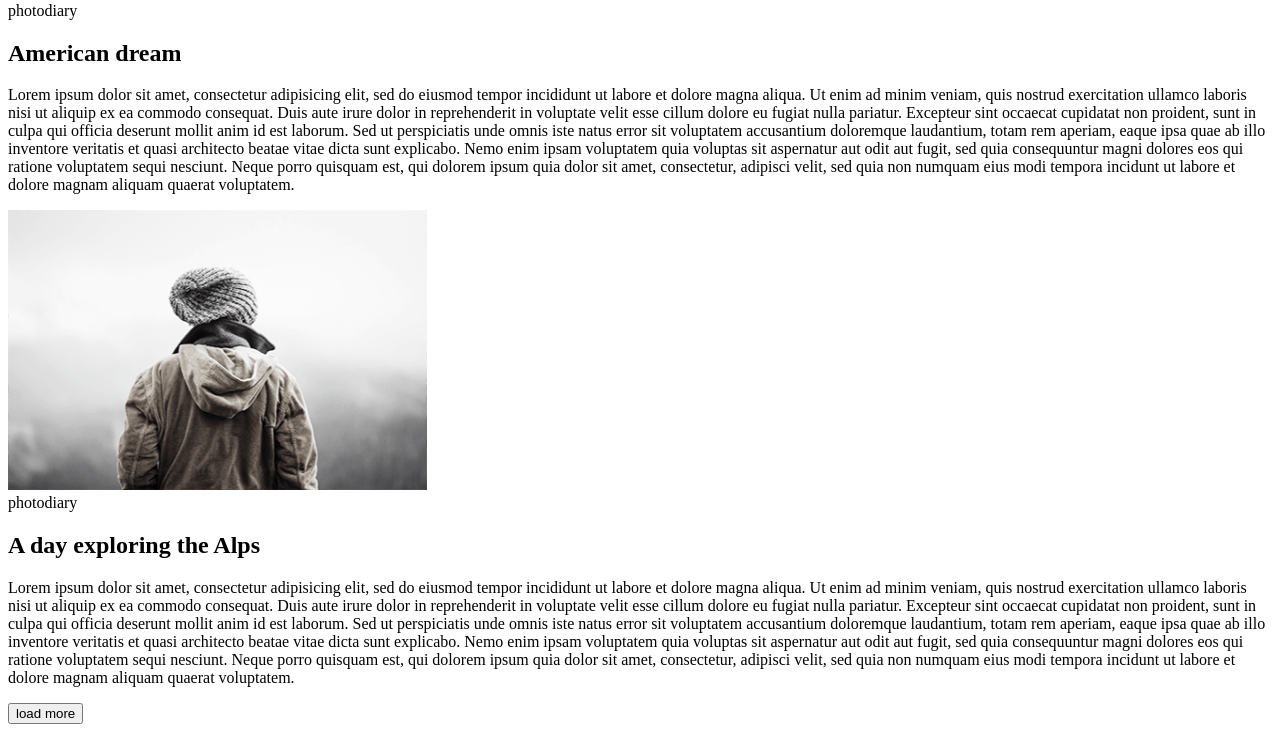
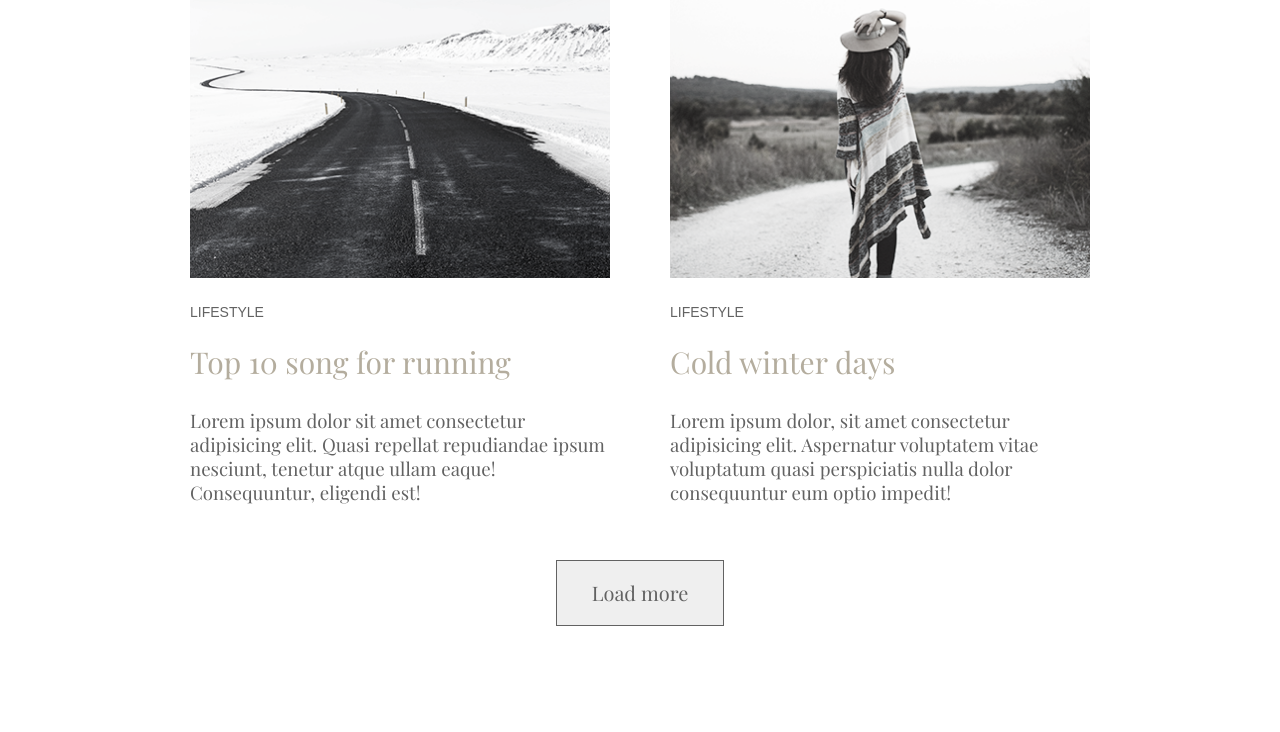
Before and after one commit to SolodkayaT/module1, a plain HTML site: page index.html in a window 1280 px wide. Shown: the part 1411-2143 px from the top of the page. After the commit the page ends 2112 px from the top, so only its background shows below. Drawn offline with nearby package versions, Linux system fonts and the light colour scheme.

Commit message:
module 3

```diff
--- /dev/null
+++ b/css/reset.css
@@ -0,0 +1,48 @@
+/* http://meyerweb.com/eric/tools/css/reset/
+   v2.0 | 20110126
+   License: none (public domain)
+*/
+
+html, body, div, span, applet, object, iframe,
+h1, h2, h3, h4, h5, h6, p, blockquote, pre,
+a, abbr, acronym, address, big, cite, code,
+del, dfn, em, img, ins, kbd, q, s, samp,
+small, strike, strong, sub, sup, tt, var,
+b, u, i, center,
+dl, dt, dd, ol, ul, li,
+fieldset, form, label, legend,
+table, caption, tbody, tfoot, thead, tr, th, td,
+article, aside, canvas, details, embed,
+figure, figcaption, footer, header, hgroup,
+menu, nav, output, ruby, section, summary,
+time, mark, audio, video {
+	margin: 0;
+	padding: 0;
+	border: 0;
+	font-size: 100%;
+	font: inherit;
+	vertical-align: baseline;
+}
+/* HTML5 display-role reset for older browsers */
+article, aside, details, figcaption, figure,
+footer, header, hgroup, menu, nav, section {
+	display: block;
+}
+body {
+	line-height: 1;
+}
+ol, ul {
+	list-style: none;
+}
+blockquote, q {
+	quotes: none;
+}
+blockquote:before, blockquote:after,
+q:before, q:after {
+	content: '';
+	content: none;
+}
+table {
+	border-collapse: collapse;
+	border-spacing: 0;
+}
--- /dev/null
+++ b/css/style.css
@@ -0,0 +1,93 @@
+@import url(./reset.css);
+
+body,
+p,
+button,
+h2,
+a {
+  font-family: "Playfair Display", serif;
+  font-size: 14pt;
+  color: #626262;
+  font-weight: 400;
+  line-height: 24px;
+}
+.wrapper {
+  width: 900px;
+  margin: 0 auto;
+}
+/* NAVIGATION */
+
+.navigation ul {
+  text-align: center;
+}
+
+.navigation li {
+  display: inline-block;
+  text-transform: uppercase;
+  margin-top: 75px;
+  margin-right: 100px;
+  margin-bottom: 100px;
+}
+.navigation li:last-child {
+  margin-right: 0;
+}
+
+.navigation a:hover {
+  color: #03a9f4;
+}
+
+/*ARTICLES*/
+
+.articles {
+  font-size: 0;
+}
+
+.post {
+  display: inline-block;
+  width: 420px;
+  font-size: 14px;
+  margin-right: 60px;
+  margin-bottom: 98px;
+}
+
+.post:nth-child(even) {
+  margin-right: 0;
+}
+
+.post img {
+  display: block;
+  width: 100%;
+}
+
+.category {
+  margin-top: 47px;
+  margin-bottom: 30px;
+}
+
+.post .category {
+  font: 300 14px "Ubuntu", sans-serif;
+  color: 626262;
+  text-transform: uppercase;
+  color: #626262;
+  margin-top: 26px;
+  margin-bottom: 30px;
+}
+
+.post h2 {
+  font-size: 30px;
+  margin-bottom: 35px;
+  color: #b4ad9e;
+}
+
+.btn-view-more {
+  display: block;
+  margin: 0 auto;
+  font-size: 20px;
+  border: 1px solid;
+  padding: 20px 35px;
+  margin-bottom: 75px;
+}
+
+.post:nth-last-child(-n + 2) {
+  margin-bottom: 55px;
+}
--- a/index.html
+++ b/index.html
@@ -5,10 +5,13 @@
     <meta name="viewport" content="width=device-width, initial-scale=1.0">
     <meta http-equiv="X-UA-Compatible" content="ie=edge">
     <title>Document</title>
+    <link href="https://fonts.googleapis.com/css?family=Playfair+Display&display=swap" rel="stylesheet">
+    <link rel="stylesheet" href="./css/style.css">
 </head>
 <body>
+    <div class="wrapper">
   <header>
-    <nav>
+      <nav class="navigation">
        <ul>
          <li><a href="#">lifestyle</a></li>
          <li><a href="#">photodiary</a></li>
@@ -17,34 +20,49 @@
        </ul>
      </nav>
   </header>
-  <div>
-    <article>
-      <img src="images/girl.png" alt="girl in the party" width="474" height="316">
-      <div>Lifestyle</div>
+  <main>
+    <div class="articles">
+    <article class="post">
+      <img src="images/girl.png" alt="girl in the party" width="420" height="280">
+      <div class="category">Lifestyle</div>
       <h2>More than just a music festival</h2>
-      <p>Lorem ipsum dolor sit amet, consectetur adipisicing elit, sed do eiusmod tempor incididunt ut labore et dolore magna aliqua. Ut enim ad minim veniam, quis nostrud exercitation ullamco laboris nisi ut aliquip ex ea commodo consequat. Duis aute irure dolor in reprehenderit in voluptate velit esse cillum dolore eu fugiat nulla pariatur. Excepteur sint occaecat cupidatat non proident, sunt in culpa qui officia deserunt mollit anim id est laborum. Sed ut perspiciatis unde omnis iste natus error sit voluptatem accusantium doloremque laudantium, totam rem aperiam, eaque ipsa quae ab illo inventore veritatis et quasi architecto beatae vitae dicta sunt explicabo. Nemo enim ipsam voluptatem quia voluptas sit aspernatur aut odit aut fugit, sed quia consequuntur magni dolores eos qui ratione voluptatem sequi nesciunt. Neque porro quisquam est, qui dolorem ipsum quia dolor sit amet, consectetur, adipisci velit, sed quia non numquam eius modi tempora incidunt ut labore et dolore magnam aliquam quaerat voluptatem.</p>
+      <p>Lorem ipsum dolor, sit amet consectetur adipisicing elit. Animi impedit commodi nihil doloribus, voluptatum ut consequatur distinctio ad natus nesciunt?</p>
     </article>
-    <article>
-      <img src="images/cupofdoffe.png" alt=" cup of coffe in hand" width="419" height="280">
-      <div>lifestyle</div>
+    <article class="post">
+      <img src="images/cupofdoffe.png" alt=" cup of coffe in hand" width="420" height="280">
+      <div class="category">lifestyle</div>
       <h2>Life tastes better with coffee</h2>
-      <p>Lorem ipsum dolor sit amet, consectetur adipisicing elit, sed do eiusmod tempor incididunt ut labore et dolore magna aliqua. Ut enim ad minim veniam, quis nostrud exercitation ullamco laboris nisi ut aliquip ex ea commodo consequat. Duis aute irure dolor in reprehenderit in voluptate velit esse cillum dolore eu fugiat nulla pariatur. Excepteur sint occaecat cupidatat non proident, sunt in culpa qui officia deserunt mollit anim id est laborum. Sed ut perspiciatis unde omnis iste natus error sit voluptatem accusantium doloremque laudantium, totam rem aperiam, eaque ipsa quae ab illo inventore veritatis et quasi architecto beatae vitae dicta sunt explicabo. Nemo enim ipsam voluptatem quia voluptas sit aspernatur aut odit aut fugit, sed quia consequuntur magni dolores eos qui ratione voluptatem sequi nesciunt. Neque porro quisquam est, qui dolorem ipsum quia dolor sit amet, consectetur, adipisci velit, sed quia non numquam eius modi tempora incidunt ut labore et dolore magnam aliquam quaerat voluptatem.</p>
+      <p>Lorem ipsum dolor, sit amet consectetur adipisicing elit. Quod, qui doloribus? Eaque eum temporibus commodi deleniti, excepturi facilis aut quisquam.</p>
     </article>
-    <article>
-      <img src="images/bridge.png" alt="bridge and two women" width="422" height="283">
-      <div>photodiary</div>
+    <article class="post">
+      <img src="images/bridge.png" alt="bridge and two women" width="420" height="280">
+      <div class="category">photodiary</div>
       <h2>American dream</h2>
-      <p>Lorem ipsum dolor sit amet, consectetur adipisicing elit, sed do eiusmod tempor incididunt ut labore et dolore magna aliqua. Ut enim ad minim veniam, quis nostrud exercitation ullamco laboris nisi ut aliquip ex ea commodo consequat. Duis aute irure dolor in reprehenderit in voluptate velit esse cillum dolore eu fugiat nulla pariatur. Excepteur sint occaecat cupidatat non proident, sunt in culpa qui officia deserunt mollit anim id est laborum. Sed ut perspiciatis unde omnis iste natus error sit voluptatem accusantium doloremque laudantium, totam rem aperiam, eaque ipsa quae ab illo inventore veritatis et quasi architecto beatae vitae dicta sunt explicabo. Nemo enim ipsam voluptatem quia voluptas sit aspernatur aut odit aut fugit, sed quia consequuntur magni dolores eos qui ratione voluptatem sequi nesciunt. Neque porro quisquam est, qui dolorem ipsum quia dolor sit amet, consectetur, adipisci velit, sed quia non numquam eius modi tempora incidunt ut labore et dolore magnam aliquam quaerat voluptatem.</p>
+      <p>Lorem ipsum dolor sit amet consectetur adipisicing elit. Corrupti est sunt et temporibus totam delectus perferendis earum nobis rem tenetur.</p>
     </article>
-    <article>
-      <img src="images/girlinhat.png" alt="girl travelling" width="419" height="280">
-      <div>photodiary</div>
+    <article class="post">
+      <img src="images/girlinhat.png" alt="girl travelling" width="420" height="280">
+      <div class="category">photodiary</div>
       <h2>A day exploring the Alps</h2>
-      <p>Lorem ipsum dolor sit amet, consectetur adipisicing elit, sed do eiusmod tempor incididunt ut labore et dolore magna aliqua. Ut enim ad minim veniam, quis nostrud exercitation ullamco laboris nisi ut aliquip ex ea commodo consequat. Duis aute irure dolor in reprehenderit in voluptate velit esse cillum dolore eu fugiat nulla pariatur. Excepteur sint occaecat cupidatat non proident, sunt in culpa qui officia deserunt mollit anim id est laborum. Sed ut perspiciatis unde omnis iste natus error sit voluptatem accusantium doloremque laudantium, totam rem aperiam, eaque ipsa quae ab illo inventore veritatis et quasi architecto beatae vitae dicta sunt explicabo. Nemo enim ipsam voluptatem quia voluptas sit aspernatur aut odit aut fugit, sed quia consequuntur magni dolores eos qui ratione voluptatem sequi nesciunt. Neque porro quisquam est, qui dolorem ipsum quia dolor sit amet, consectetur, adipisci velit, sed quia non numquam eius modi tempora incidunt ut labore et dolore magnam aliquam quaerat voluptatem.</p>
+      <p>Lorem ipsum dolor sit, amet consectetur adipisicing elit. Nostrum facilis quasi commodi quo nesciunt nam dolores mollitia placeat excepturi iure!</p>
+    </article>
+    <article class="post">
+      <img src="images/image@1X(1).png" alt="road" width="420" height="280">
+      <div class="category">lifestyle</div>
+      <h2>Top 10 song for running</h2>
+      <p>Lorem ipsum dolor sit amet consectetur adipisicing elit. Quasi repellat repudiandae ipsum nesciunt, tenetur atque ullam eaque! Consequuntur, eligendi est!</p>
+    </article>
+    <article class="post">
+      <img src="images/image@1X.png" alt="girl" width="420" height="280">
+      <div class="category">lifestyle</div>
+      <h2>Cold winter days</h2>
+      <p>Lorem ipsum dolor, sit amet consectetur adipisicing elit. Aspernatur voluptatem vitae voluptatum quasi perspiciatis nulla dolor consequuntur eum optio impedit!</p>
     </article>
   </div>
+  </main>
     <div>
-      <button>load more</button>
+      <button class="btn-view-more" type="button">Load more</button>
+    </div>
     </div>
 
 </body>
```
Also changed, not shown: images/image@1X(1).png (added), images/image@1X.png (added). Lines whose indentation alone changed are shown as unchanged.
